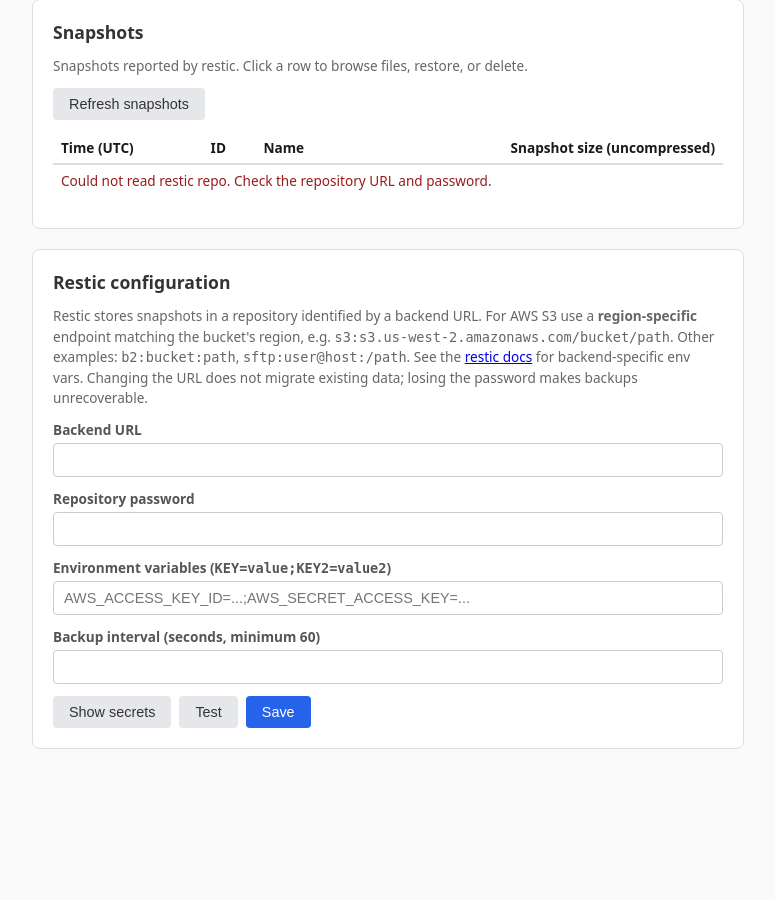
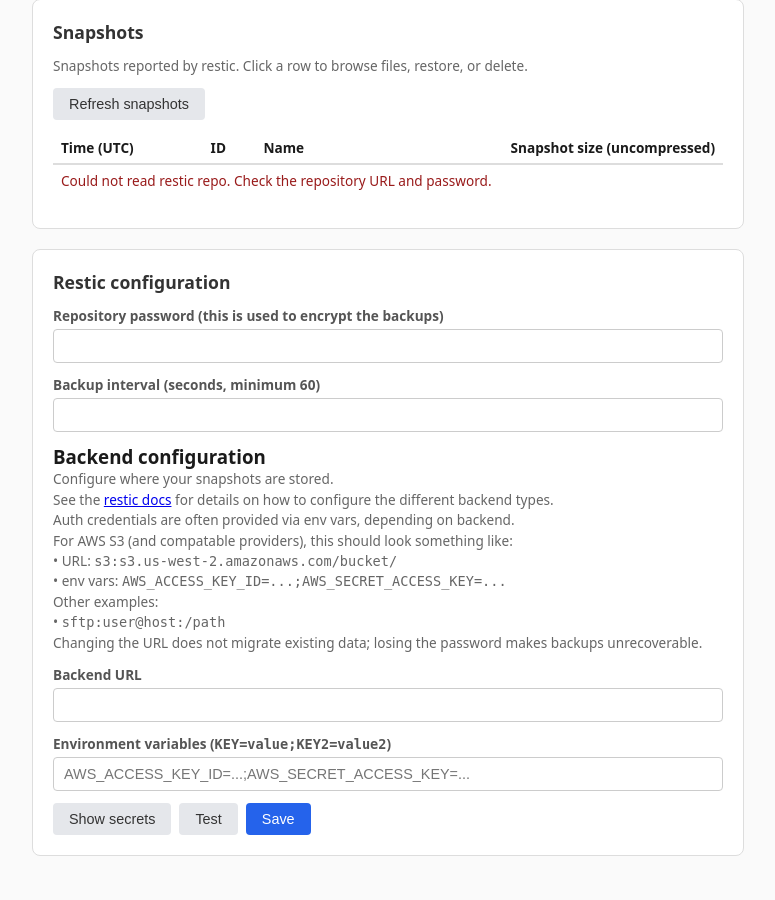
Before and after one commit to imbue-openhost/openhost-backup, a Python web app: template templates/index.html in a window 1280 px wide. Shown: the part 532-1432 px from the top of the page, without its empty margins (252-1027 px from the left). Before the commit the page ends 1281 px from the top, so only its background shows below. Run offline with Jinja, Linux system fonts and the light colour scheme; the template is opened without the code that fills it, so the values that code supplies are empty; some libraries are stand-ins or nearby versions.

Commit message:
manually improve help str

```diff
--- a/templates/index.html
+++ b/templates/index.html
@@ -248,25 +248,28 @@
         <!-- Restic config -->
         <section>
             <h2>Restic configuration</h2>
-            <p class="info">
-                Restic stores snapshots in a repository identified by a backend URL.
-                For AWS S3 use a <strong>region-specific</strong> endpoint matching
-                the bucket's region, e.g.
-                <code>s3:s3.us-west-2.amazonaws.com/bucket/path</code>. Other
-                examples: <code>b2:bucket:path</code>,
-                <code>sftp:user@host:/path</code>. See the
-                <a href="https://restic.readthedocs.io/en/stable/030_preparing_a_new_repo.html" target="_blank" rel="noopener">restic docs</a>
-                for backend-specific env vars. Changing the URL does not migrate
-                existing data; losing the password makes backups unrecoverable.
-            </p>
-            <label>Backend URL</label>
-            <input type="text" id="conf-repo" value="{{ config.repo }}">
-            <label>Repository password</label>
+            <label>Repository password (this is used to encrypt the backups)</label>
             <input type="password" id="conf-repo-password" value="{{ config.repo_password or '' }}" autocomplete="off">
-            <label>Environment variables (<code>KEY=value;KEY2=value2</code>)</label>
-            <input type="password" id="conf-env" value="{{ env_string }}" placeholder="AWS_ACCESS_KEY_ID=...;AWS_SECRET_ACCESS_KEY=..." autocomplete="off">
             <label>Backup interval (seconds, minimum 60)</label>
             <input type="number" id="conf-interval" value="{{ config.interval_seconds }}" min="60">
+
+            <h3>Backend configuration</h3>
+                <p class="info">
+                    Configure where your snapshots are stored.<br>
+                    See the <a href="https://restic.readthedocs.io/en/stable/030_preparing_a_new_repo.html" target="_blank" rel="noopener">restic docs</a> for details on how to configure the different backend types.<br>
+                    Auth credentials are often provided via env vars, depending on backend.<br>
+                    For AWS S3 (and compatable providers), this should look something like:<br>
+                    • URL: <code>s3:s3.us-west-2.amazonaws.com/bucket/</code><br>
+                    • env vars: <code>AWS_ACCESS_KEY_ID=...;AWS_SECRET_ACCESS_KEY=...</code><br>
+                    Other examples:<br>
+                    • <code>sftp:user@host:/path</code><br>
+                    Changing the URL does not migrate existing data; losing the password makes backups unrecoverable.
+                </p>
+                <label>Backend URL</label>
+                <input type="text" id="conf-repo" value="{{ config.repo }}">
+                <label>Environment variables (<code>KEY=value;KEY2=value2</code>)</label>
+                <input type="password" id="conf-env" value="{{ env_string }}" placeholder="AWS_ACCESS_KEY_ID=...;AWS_SECRET_ACCESS_KEY=..." autocomplete="off">
+
             <div class="btn-row">
                 <button class="btn-secondary" onclick="toggleConfSecrets()" id="btn-show-secrets">Show secrets</button>
                 <button class="btn-secondary" onclick="testConnection()">Test</button>
```
Also changed, not shown: 1 other file.
